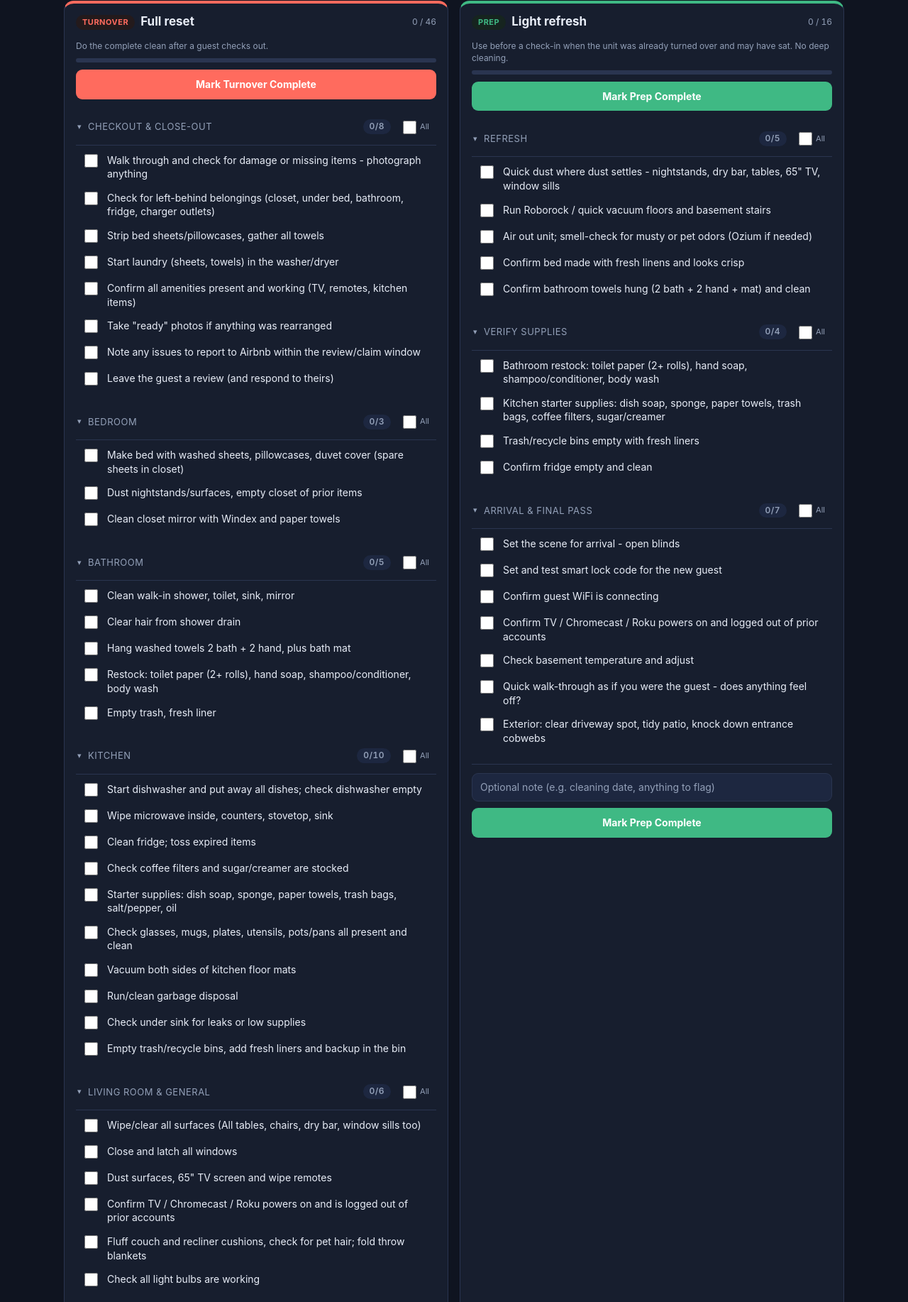
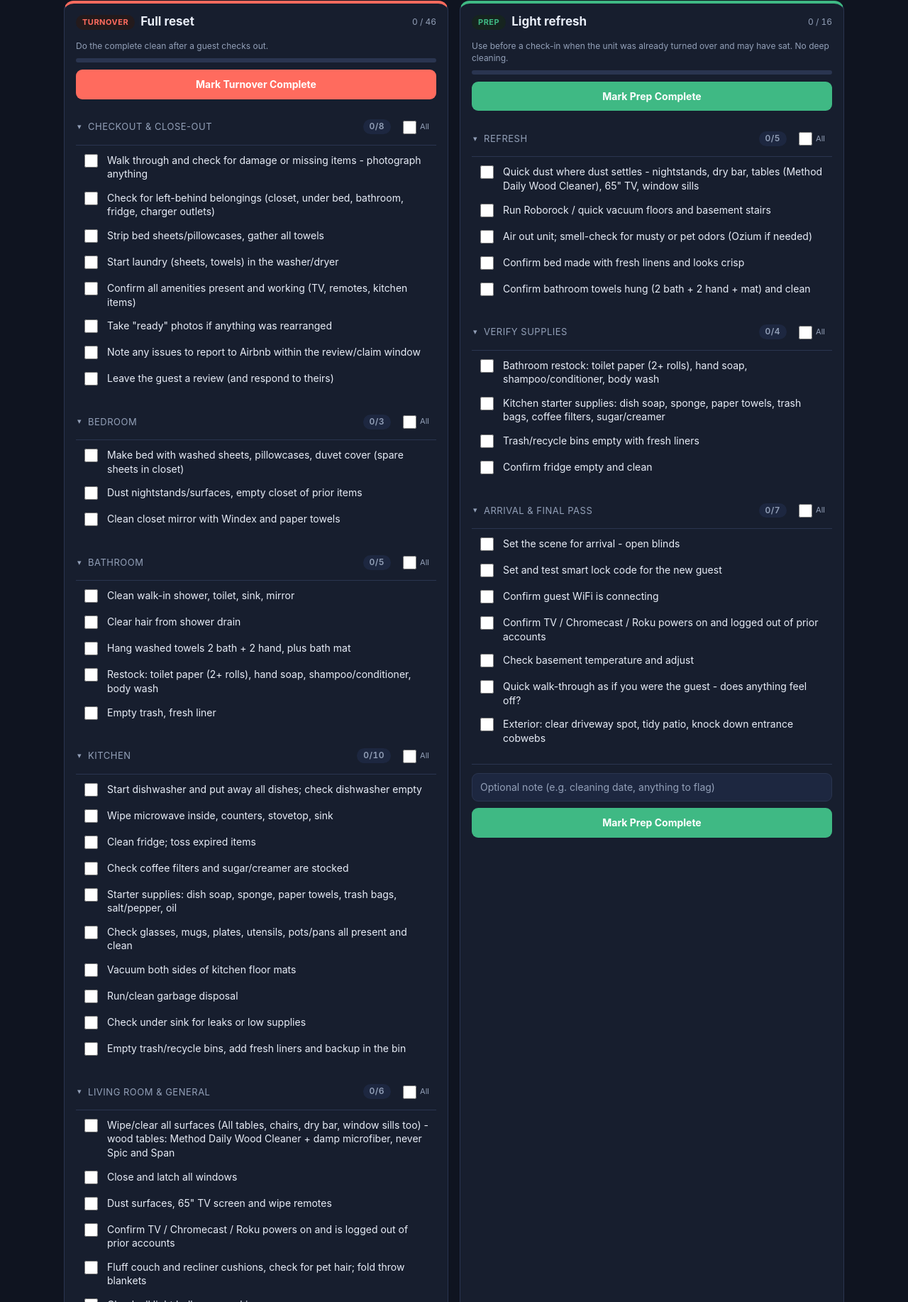
Before and after one commit to Ghost2392/Airbnb, a plain HTML site: page index.html in a window 1280 px wide. Shown: the part 133-1967 px from the top of the page at 71% size. Drawn offline with Linux system fonts and the light colour scheme.

Commit message:
Name Method Daily Wood Cleaner for wood tables in checklist (#1)
* Specify wood-safe cleaner for tables in turnover checklist

Spic and Span damages wood finishes; call out Method Daily Wood Cleaner
for the wood tables instead.

Co-Authored-By: Claude Opus 5.5 <noreply@anthropic.com>
Claude-Session: https://claude.ai/code/session_016FSDmstZxaGDWth2evtjPd

* Name Method Daily Wood Cleaner for wood tables in turnover and prep

Co-Authored-By: Claude Opus 5.5 <noreply@anthropic.com>
Claude-Session: https://claude.ai/code/session_016FSDmstZxaGDWth2evtjPd

---------

Co-authored-by: Claude <noreply@anthropic.com>

```diff
--- a/index.html
+++ b/index.html
@@ -167,7 +167,7 @@
     <section>
       <button class="sechead" type="button"><span class="chev">&#9662;</span><span class="secname">Living Room &amp; General</span><span class="seccnt" data-seccnt></span></button>
       <div class="secbody">
-        <label><input type="checkbox"><span>Wipe/clear all surfaces (All tables, chairs, dry bar, window sills too)</span></label>
+        <label><input type="checkbox"><span>Wipe/clear all surfaces (All tables, chairs, dry bar, window sills too) - wood tables: Method Daily Wood Cleaner + damp microfiber, never Spic and Span</span></label>
         <label><input type="checkbox"><span>Close and latch all windows</span></label>
         <label><input type="checkbox"><span>Dust surfaces, 65" TV screen and wipe remotes</span></label>
         <label><input type="checkbox"><span>Confirm TV / Chromecast / Roku powers on and is logged out of prior accounts</span></label>
@@ -221,7 +221,7 @@
     <section>
       <button class="sechead" type="button"><span class="chev">&#9662;</span><span class="secname">Refresh</span><span class="seccnt" data-seccnt></span></button>
       <div class="secbody">
-        <label><input type="checkbox"><span>Quick dust where dust settles - nightstands, dry bar, tables, 65" TV, window sills</span></label>
+        <label><input type="checkbox"><span>Quick dust where dust settles - nightstands, dry bar, tables (Method Daily Wood Cleaner), 65" TV, window sills</span></label>
         <label><input type="checkbox"><span>Run Roborock / quick vacuum floors and basement stairs</span></label>
         <label><input type="checkbox"><span>Air out unit; smell-check for musty or pet odors (Ozium if needed)</span></label>
         <label><input type="checkbox"><span>Confirm bed made with fresh linens and looks crisp</span></label>
```
